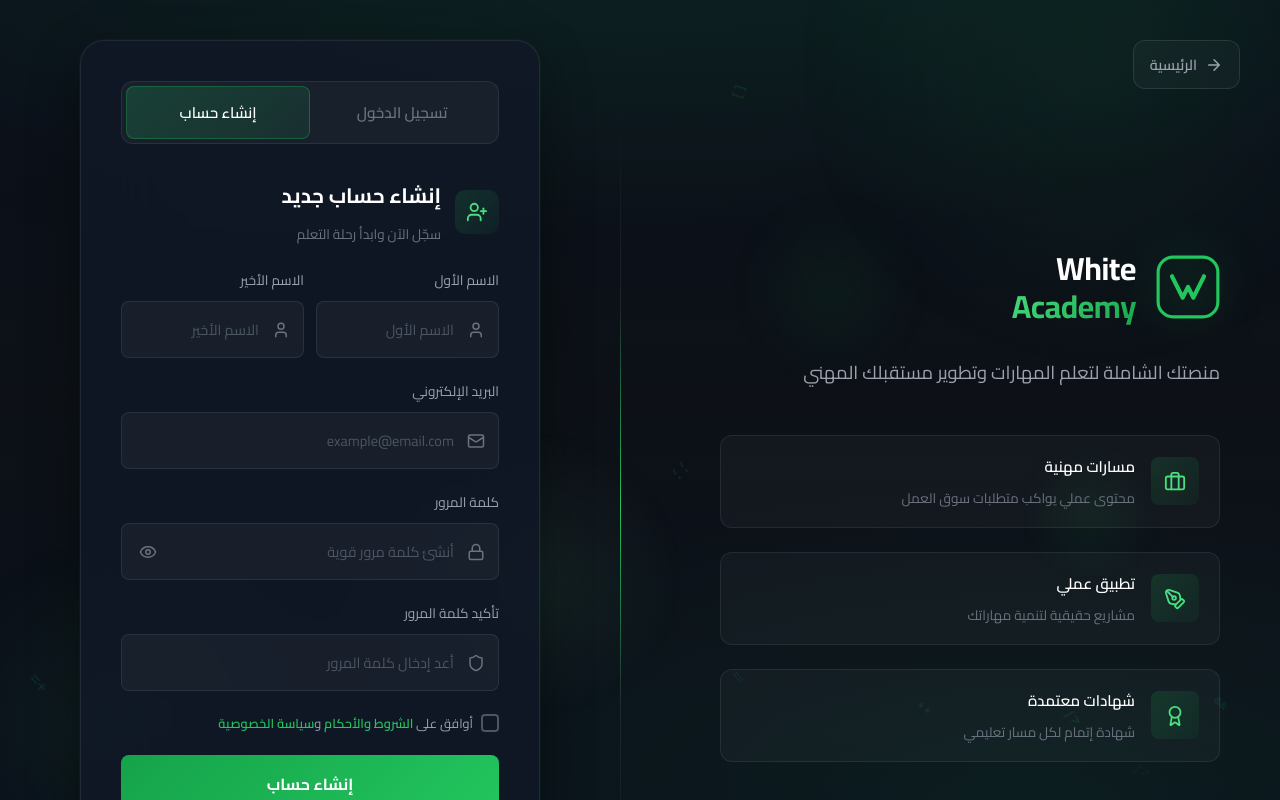
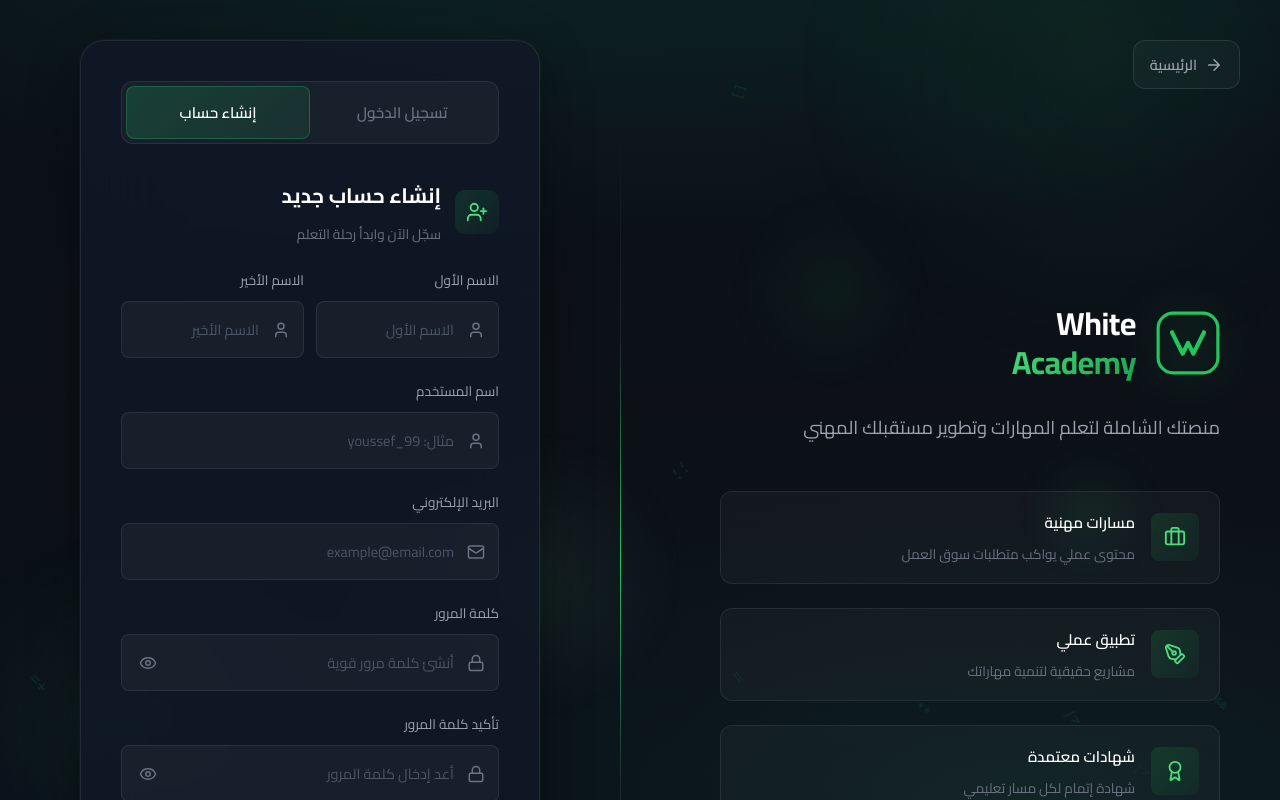
Before and after one commit to SilveU/whitecode-academy, a React (Vite) app in the folder frontend/: page /auth in a window 1280 px wide. Both pictures are taken after a click on the button "إنشاء حساب". Shown: the top 800 px of the page. Built offline with nearby package versions, Linux system fonts and the light colour scheme.

Commit message:
fix: add separate username field and show/hide toggle on confirm password

```diff
--- a/frontend/src/components/AuthForm.jsx
+++ b/frontend/src/components/AuthForm.jsx
@@ -209,6 +209,7 @@
 function RegisterForm({ onSuccess }) {
   const [firstName, setFirstName] = useState('')
   const [lastName, setLastName] = useState('')
+  const [userName, setUserName] = useState('')
   const [email, setEmail] = useState('')
   const [password, setPassword] = useState('')
   const [confirmPassword, setConfirmPassword] = useState('')
@@ -239,7 +240,7 @@
         body: JSON.stringify({
           firstName,
           lastName,
-          userName: email,
+          userName,
           email,
           password,
           confirmPassword
@@ -304,6 +305,14 @@
       </div>
 
       <div className="input-group">
+        <label htmlFor="userName">اسم المستخدم</label>
+        <div className="input-wrapper">
+          <span className="input-icon"><User size={18} /></span>
+          <input type="text" id="userName" placeholder="مثال: youssef_99" value={userName} onChange={(e) => setUserName(e.target.value)} maxLength={30} required />
+        </div>
+      </div>
+
+      <div className="input-group">
         <label htmlFor="registerEmail">البريد الإلكتروني</label>
         <div className="input-wrapper">
           <span className="input-icon"><Mail size={18} /></span>
@@ -325,10 +334,13 @@
 
       <div className="input-group">
         <label htmlFor="confirmPassword">تأكيد كلمة المرور</label>
-        <div className={`input-wrapper ${confirmError ? 'error' : ''}`}>
-          <span className="input-icon"><Shield size={18} /></span>
-          <input type="password" id="confirmPassword" placeholder="أعد إدخال كلمة المرور" value={confirmPassword} onChange={(e) => setConfirmPassword(e.target.value)} required />
-        </div>
+        <PasswordInput
+          id="confirmPassword"
+          placeholder="أعد إدخال كلمة المرور"
+          value={confirmPassword}
+          onChange={(e) => setConfirmPassword(e.target.value)}
+          required
+        />
         {confirmError && <span className="error-message">كلمة المرور غير متطابقة</span>}
       </div>
 
```
